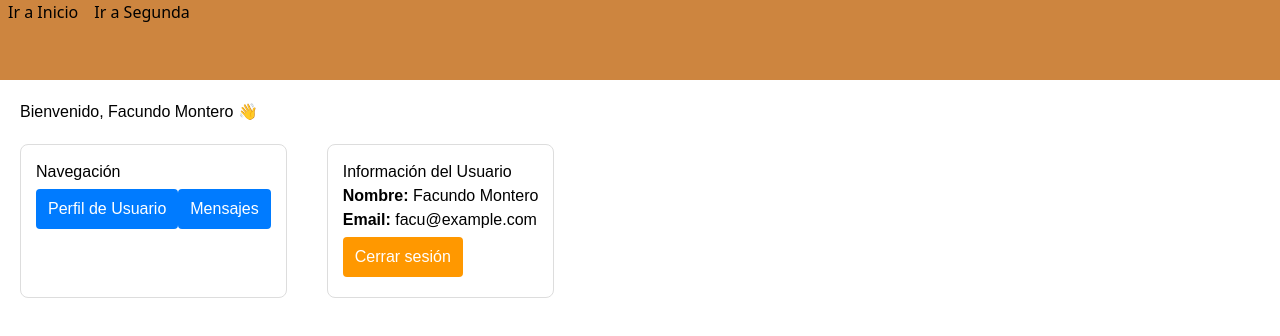
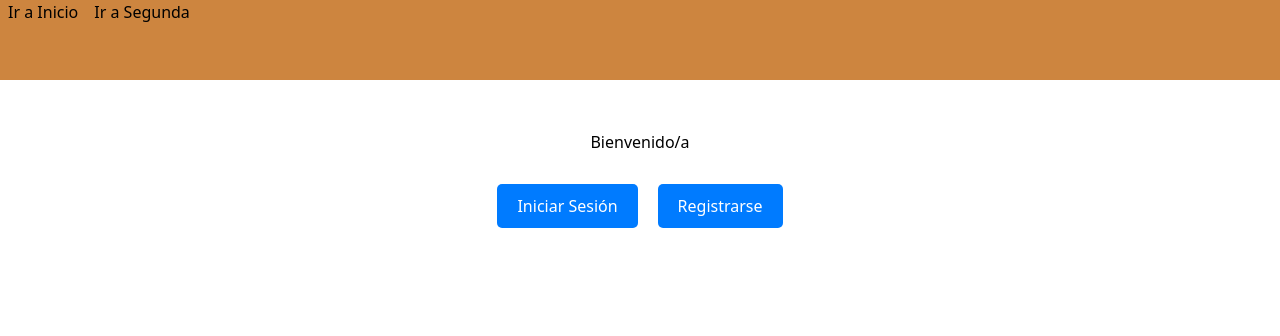
Before and after one commit to DDSlayer64/Proyecto01, a Vue app: page /Principal in a window 1280 px wide. Shown: the top 336 px of the page. Built offline with nearby package versions, Linux system fonts and the light colour scheme.

Commit message:
se agrego la pagina bienvenida

```diff
--- a/package.json
+++ b/package.json
@@ -10,6 +10,7 @@
   },
   "dependencies": {
     "@tailwindcss/vite": "^4.1.11",
+    "pinia": "^3.0.3",
     "tailwindcss": "^4.1.11",
     "vue": "^3.5.17",
     "vue-router": "^4.5.1"
--- a/src/components/Navegacion.vue
+++ b/src/components/Navegacion.vue
@@ -4,10 +4,10 @@
 
 <template>
     <nav class="navegacion w-[100vw] h-[10vh] bg-[peru] flex flex-row">
-        <router-link to="inicio" class="hover:bg-amber-200 px-2">Ir a Inicio
+        <router-link to="Principal" class="hover:bg-amber-200 px-2">Ir a Inicio
 
         </router-link>
-        <router-link to="segunda" class="hover:bg-amber-200 px-2">Ir a Segunda
+        <router-link to="Usuario" class="hover:bg-amber-200 px-2">Ir a Segunda
 
         </router-link>
     </nav>
--- a/src/router/index.js
+++ b/src/router/index.js
@@ -1,17 +1,23 @@
 import { createRouter, createWebHistory } from 'vue-router';
-
-// Importa las vistas
-import Principal from '../views/principal.vue';
+import Principal from '../views/Principal.vue';
 import Login from '../views/Login.vue';
 import Usuario from '../views/Usuario.vue';
 import Mensajes from '../views/Mensajes.vue';
 
 const routes = [
-  { path: '/', redirect: '/login' },
-  { path: '/principal', component: Principal },
-  { path: '/login', component: Login },
-  { path: '/usuario', component: Usuario },
-  { path: '/usuario/mensajes', component: Mensajes },
+  { path: '/', redirect: '/Login' },
+  {
+    path: '/Principal',
+    name: "Principal",
+    component: Principal,
+    props: route => ({
+      nombre: route.query.nombre,
+      email: route.query.email
+    })
+  },
+  { path: '/Login', component: Login },
+  { path: '/Usuario', component: Usuario },
+  { path: '/Usuario/Mensajes', component: Mensajes },
 ];
 
 const router = createRouter({
@@ -19,4 +25,6 @@ const router = createRouter({
   routes,
 });
 
+
+
 export default router;
--- a/src/views/Inicio.vue
+++ /dev/null
@@ -1,8 +0,0 @@
-<script setup>
-import { RouterLink } from 'vue-router';
-</script>
-
-<template>
-    <h1>Esta es la vista de inicio</h1>
-    <router-link to="segunda"> Ir a Segunda</router-link>
-</template>
--- /dev/null
+++ b/src/views/Login.vue
@@ -0,0 +1,9 @@
+<script setup>
+router.push({
+  name: 'principal',
+  query: {
+    nombre: usuarioIngresado,
+    email: emailIngresado
+  }
+});
+</script>
--- /dev/null
+++ b/src/views/Mensajes.vue
@@ -0,0 +1,8 @@
+<script setup>
+import Principal from './Principal.vue';
+</script>
+
+<template>
+    <h1>Mensajes</h1>
+    <router-link to="Principal">Principal</router-link>
+</template>
--- a/src/views/Segunda.vue
+++ /dev/null
@@ -1,8 +0,0 @@
-<script setup>
-import Inicio from './Inicio.vue';
-</script>
-
-<template>
-    <h1>Esta es la segunda vista</h1>
-    <router-link to="inicio">Ir a Inicio</router-link>
-</template>
--- /dev/null
+++ b/src/views/Usuario.vue
@@ -0,0 +1,8 @@
+<script setup>
+import { RouterLink } from 'vue-router';
+</script>
+
+<template>
+    <h1>Usuario</h1>
+    <router-link to="Mensajes"> Mensajes</router-link>
+</template>
--- a/src/views/principal.vue
+++ b/src/views/principal.vue
@@ -1,109 +1,48 @@
-<script>
-    import Inicio from './Inicio.vue'
-</script>
-
 <template>
-  <div class="principal-container">
-    <h1>Bienvenido, {{ usuario.nombre }} 👋</h1>
-
-    <div class="menus">
-      <div class="menu">
-        <h3>Navegación</h3>
-        <router-link to="/usuario" class="btn">Perfil de Usuario</router-link>
-        <router-link to="/usuario/mensajes" class="btn">Mensajes</router-link>
-      </div>
-
-      <div class="menu">
-        <h3>Información del Usuario</h3>
-        <p><strong>Nombre:</strong> {{ usuario.nombre }}</p>
-        <p><strong>Email:</strong> {{ usuario.email }}</p>
-        <button @click="mostrarModal = true" class="btn btn-warning">
-          Cerrar sesión
-        </button>
-      </div>
-    </div>
-
-    <div v-if="mostrarModal" class="modal-overlay">
-      <div class="modal">
-        <h3>¿Seguro que quieres cerrar sesión?</h3>
-        <div class="modal-buttons">
-          <button @click="cerrarSesion" class="btn btn-danger">Sí, salir</button>
-          <button @click="mostrarModal = false" class="btn">Cancelar</button>
-        </div>
-      </div>
+  <div class="welcome-container">
+    <h1>Bienvenido/a</h1>
+    <div class="button-container">
+      <button @click="goToLogin">Iniciar Sesión</button>
+      <button @click="goToRegister">Registrarse</button>
     </div>
   </div>
 </template>
 
-<script setup>
-import { ref } from "vue";
-import { useRouter } from "vue-router";
-
-const usuario = ref({
-  nombre: "Facundo Montero",
-  email: "facu@example.com",
-});
-
-const mostrarModal = ref(false);
-const router = useRouter();
-
-function cerrarSesion() {
-  mostrarModal.value = false;
-  router.push("/login");
+<script>
+export default {
+  methods: {
+    goToLogin() {
+      this.$router.push({ name: 'Login' });
+    },
+    goToRegister() {
+      this.$router.push({ name: 'Register' });
+    }
+  }
 }
 </script>
 
 <style scoped>
-.principal-container {
-  padding: 20px;
-  font-family: Arial, sans-serif;
+.welcome-container {
+  text-align: center;
+  margin-top: 50px;
 }
-.menus {
-  display: flex;
-  gap: 40px;
+
+.button-container {
   margin-top: 20px;
 }
-.menu {
-  border: 1px solid #ddd;
-  padding: 15px;
-  border-radius: 8px;
+
+button {
+  margin: 10px;
+  padding: 10px 20px;
+  font-size: 16px;
+  cursor: pointer;
+  border: none;
+  border-radius: 5px;
+  background-color: #007bff;
+  color: white;
 }
-.btn {
-  display: inline-block;
-  margin: 5px 0;
-  padding: 8px 12px;
-  background: #007bff;
-  color: white;
-  text-decoration: none;
-  border: none;
-  border-radius: 4px;
-  cursor: pointer;
-}
-.btn-warning {
-  background: #ff9800;
-}
-.btn-danger {
-  background: #f44336;
-}
-.modal-overlay {
-  position: fixed;
-  top: 0;
-  left: 0;
-  right: 0;
-  bottom: 0;
-  background: rgba(0, 0, 0, 0.5);
-  display: flex;
-  align-items: center;
-  justify-content: center;
-}
-.modal {
-  background: white;
-  padding: 20px;
-  border-radius: 8px;
-}
-.modal-buttons {
-  margin-top: 15px;
-  display: flex;
-  gap: 10px;
+
+button:hover {
+  background-color: #0056b3;
 }
 </style>
```
Also changed, not shown: 1 other file (tests, documents, lock files or other folders).
